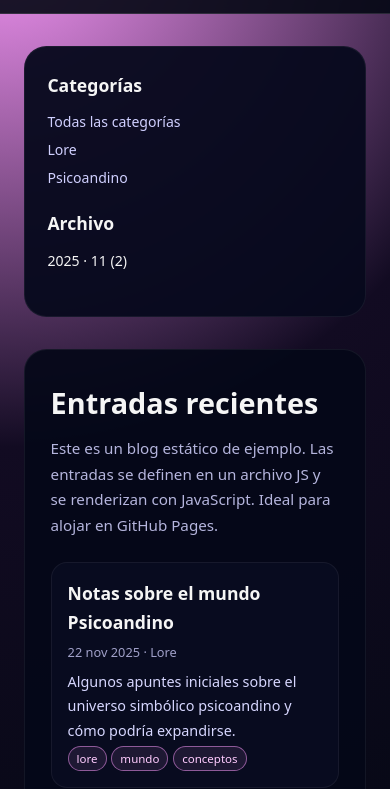
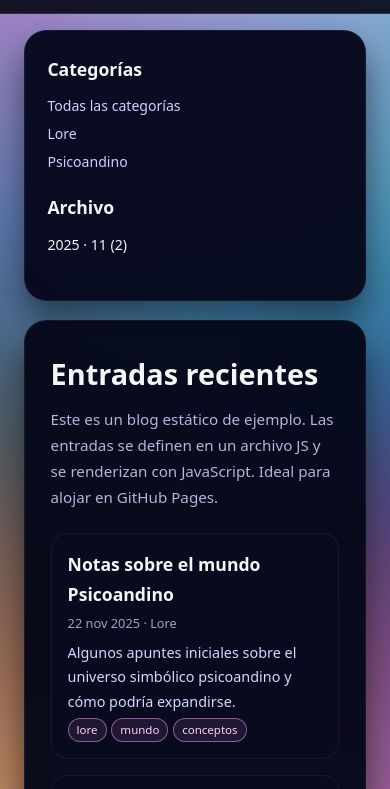
Before and after one commit to psicoandino/blog, a plain HTML site: page index.html in a window 390 px wide. Shown: the part 83-872 px from the top of the page. Drawn offline with Linux system fonts and the light colour scheme.

Commit message:
Add files via upload

```diff
--- a/index.html
+++ b/index.html
@@ -45,6 +45,10 @@
           Para agregar nuevas entradas solo hay que editar el archivo
           <code>posts.js</code> y agregar un nuevo objeto al arreglo de posts.
         </p>
+        <p>
+          La capa de fondo animada intenta evocar un clima psicoandino suave:
+          color, movimiento y calma, sin interferir con la lectura.
+        </p>
       </div>
     </section>
 
--- a/posts.js
+++ b/posts.js
@@ -18,8 +18,9 @@ const posts = [
         notas de marketing, ideas para proyectos y reflexiones sueltas.
       </p>
       <p>
-        La idea es mantenerlo simple: una estructura estática, alojada en GitHub Pages,
-        que se puede editar tocando solo un archivo: <code>posts.js</code>.
+        La estética intenta ser suave: una capa de fondo en movimiento lento, que aporta clima
+        sin competir con el texto. Si en algún momento sientes que distrae, siempre puedes
+        bajar la intensidad en <code>styles.css</code> (busca <code>body::before</code>).
       </p>
       <h2>¿Cómo se edita este blog?</h2>
       <ul>
--- a/styles.css
+++ b/styles.css
@@ -7,23 +7,63 @@
   padding: 0;
 }
 
+html,
+body {
+  height: 100%;
+}
+
 body {
   font-family: system-ui, -apple-system, BlinkMacSystemFont, "Segoe UI", sans-serif;
-  background: radial-gradient(circle at top left, #ff9bff 0, #120b22 40%, #050814 80%);
   color: #f5f5f5;
   line-height: 1.7;
+  background: #050814;
+  position: relative;
+  overflow: hidden; /* en desktop el scroll se maneja dentro de .layout */
+}
+
+/* Capa de fondo psicoandino con motion suave */
+body::before {
+  content: "";
+  position: fixed;
+  inset: -20%;
+  z-index: -1;
+  background:
+    radial-gradient(circle at 10% 0%, #ff9bff 0, transparent 55%),
+    radial-gradient(circle at 90% 10%, #7cf2ff 0, transparent 55%),
+    radial-gradient(circle at 0% 100%, #ffb86c 0, transparent 55%),
+    radial-gradient(circle at 100% 100%, #a855f7 0, transparent 55%),
+    radial-gradient(circle at 50% 40%, #0ea5e9 0, transparent 60%);
+  filter: blur(35px);
+  opacity: 0.9;
+  animation: psicoandinoFlow 42s ease-in-out infinite alternate;
+}
+
+@keyframes psicoandinoFlow {
+  0% {
+    transform: translate3d(0, 0, 0) scale(1);
+  }
+  50% {
+    transform: translate3d(-2%, 2%, 0) scale(1.05);
+  }
+  100% {
+    transform: translate3d(2%, -2%, 0) scale(1.02);
+  }
+}
+
+/* Estructura general sin scroll global en desktop */
+body {
+  display: flex;
+  flex-direction: column;
 }
 
 .header {
-  position: sticky;
-  top: 0;
-  z-index: 10;
+  flex: 0 0 auto;
   display: flex;
   justify-content: space-between;
   align-items: center;
   padding: 1rem 1.5rem;
   background: rgba(5, 8, 20, 0.9);
-  backdrop-filter: blur(10px);
+  backdrop-filter: blur(12px);
   border-bottom: 1px solid rgba(255, 255, 255, 0.12);
 }
 
@@ -50,26 +90,30 @@ body {
 }
 
 .layout {
+  flex: 1 1 auto;
   display: grid;
   grid-template-columns: minmax(0, 3fr) minmax(0, 1.2fr);
   gap: 2rem;
   max-width: 1100px;
-  margin: 2rem auto 3rem;
+  margin: 1.5rem auto 1.2rem;
   padding: 0 1.5rem;
+  overflow: auto; /* el scroll vive aquí en desktop */
 }
 
 .content {
-  background: rgba(5, 8, 24, 0.92);
+  background: rgba(5, 8, 24, 0.96);
   border-radius: 1.4rem;
   padding: 1.8rem 1.6rem;
   border: 1px solid rgba(255, 255, 255, 0.06);
+  box-shadow: 0 18px 35px rgba(0, 0, 0, 0.55);
 }
 
 .sidebar {
-  background: rgba(8, 10, 30, 0.96);
+  background: rgba(8, 10, 30, 0.98);
   border-radius: 1.4rem;
   padding: 1.5rem 1.4rem;
   border: 1px solid rgba(255, 255, 255, 0.06);
+  box-shadow: 0 18px 35px rgba(0, 0, 0, 0.55);
 }
 
 .view {
@@ -100,16 +144,18 @@ h1 {
 .post-card {
   padding: 1rem 1rem;
   border-radius: 1rem;
-  background: rgba(9, 12, 32, 0.95);
+  background: rgba(9, 12, 32, 0.96);
   border: 1px solid rgba(255, 255, 255, 0.06);
   cursor: pointer;
-  transition: transform 0.12s ease, box-shadow 0.12s ease, border 0.12s ease;
+  transition: transform 0.12s ease, box-shadow 0.12s ease, border 0.12s ease,
+    background 0.12s ease;
 }
 
 .post-card:hover {
   transform: translateY(-2px);
   box-shadow: 0 18px 30px rgba(0, 0, 0, 0.45);
-  border-color: rgba(255, 155, 255, 0.6);
+  border-color: rgba(255, 155, 255, 0.7);
+  background: radial-gradient(circle at top left, rgba(255, 155, 255, 0.12), rgba(9, 12, 32, 0.98));
 }
 
 .post-card-title {
@@ -211,9 +257,10 @@ h1 {
 }
 
 .footer {
+  flex: 0 0 auto;
   max-width: 1100px;
   margin: 0 auto;
-  padding: 0 1.5rem 2rem;
+  padding: 0 1.5rem 1.5rem;
   font-size: 0.8rem;
   color: #b0b0d8;
 }
@@ -222,10 +269,20 @@ h1 {
   text-align: center;
 }
 
+/* Versión mobile: permitimos scroll global y suavizamos el layout */
 @media (max-width: 860px) {
+  body {
+    overflow: auto;
+  }
+
   .layout {
     grid-template-columns: minmax(0, 1fr);
+    gap: 1.2rem;
+    margin-top: 1rem;
+    margin-bottom: 1.4rem;
+    overflow: visible;
   }
+
   .sidebar {
     order: -1;
   }
```
